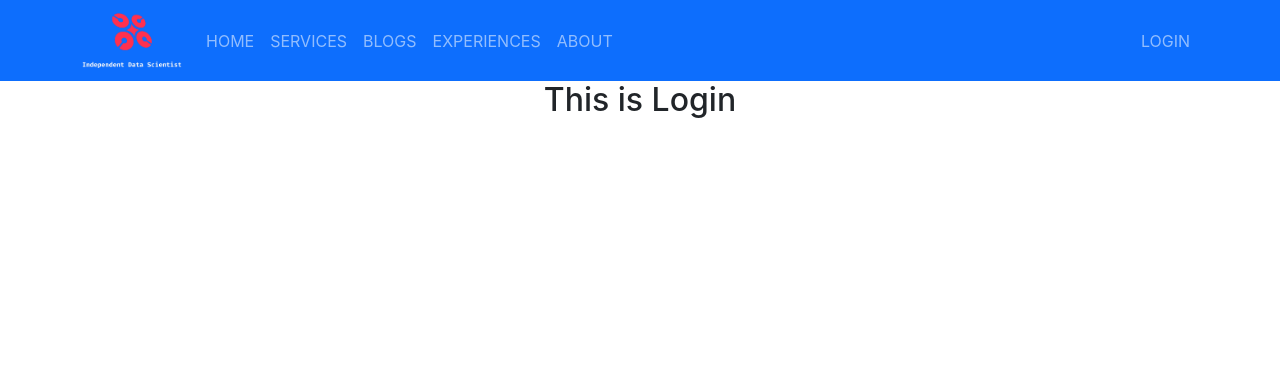
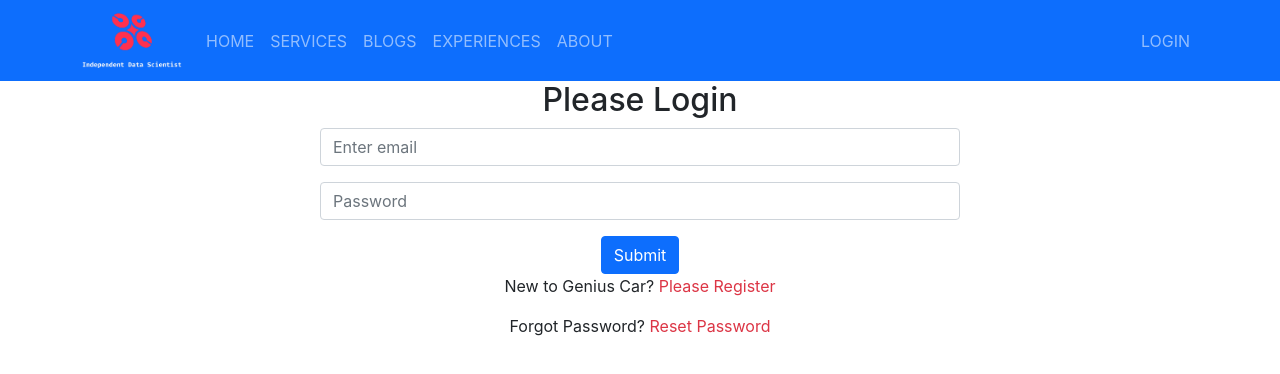
Before and after one commit to nnabicse/Independent-Data-Scientist, a React (Create React App) app: page /login in a window 1280 px wide. Shown: the top 374 px of the page. Built offline with nearby package versions, Linux system fonts and the light colour scheme.

Commit message:
login page designed

```diff
--- a/src/App.js
+++ b/src/App.js
@@ -6,7 +6,8 @@ import Checkout from './Pages/Checkout/Checkout/Checkout';
 import Experiences from './Pages/Experiences/Experiences/Experiences';
 
 import Home from './Pages/Home/Home/Home';
-import Login from './Pages/Login/Login';
+import Login from './Pages/Login/Login/Login';
+import Register from './Pages/Login/Register/Register';
 import Services from './Pages/Services/Services/Services';
 import Header from './Pages/Shared/Header/Header';
 
@@ -23,6 +24,7 @@ function App() {
         <Route path='/blogs' element={<Blogs></Blogs>}></Route>
         <Route path='/about' element={<About></About>}></Route>
         <Route path='/login' element={<Login></Login>}></Route>
+        <Route path='/register' element={<Register></Register>}></Route>
       </Routes>
     </div>
   );
--- a/src/Pages/Login/Login.js
+++ /dev/null
@@ -1,11 +0,0 @@
-import React from 'react';
-
-const Login = () => {
-    return (
-        <div>
-            <h2>This is Login</h2>
-        </div>
-    );
-};
-
-export default Login;
--- /dev/null
+++ b/src/Pages/Login/Login/Login.css
@@ -0,0 +1,4 @@
+.login-container {
+    width: 50%;
+    margin: auto;
+}
--- /dev/null
+++ b/src/Pages/Login/Login/Login.js
@@ -0,0 +1,32 @@
+import React, { useRef } from 'react';
+import { Form } from 'react-bootstrap';
+import { Link, useNavigate } from 'react-router-dom';
+import './Login.css'
+
+const Login = () => {
+    const emailRef = useRef("");
+    const passwordRef = useRef("");
+    const navigate = useNavigate()
+
+    const navigateRegister = event => {
+        navigate('/register')
+    }
+    return (
+        <div className='login-container'>
+            <h2 className='login-header'>Please Login</h2>
+            <Form>
+                <Form.Group className="mb-3" controlId="formBasicEmail">
+                    <Form.Control required ref={emailRef} type="email" placeholder="Enter email" />
+                </Form.Group>
+                <Form.Group className="mb-3" controlId="formBasicPassword">
+                    <Form.Control required ref={passwordRef} type="password" placeholder="Password" />
+                </Form.Group>
+                <button className='btn btn-primary' type='submit'>Submit</button>
+            </Form>
+            <p>New to Genius Car? <Link to='/register' className='text-danger pe-auto text-decoration-none' onClick={navigateRegister}>Please Register</Link></p>
+            <p>Forgot Password? <Link to='' className='text-danger pe-auto text-decoration-none' >Reset Password</Link></p>
+        </div>
+    );
+};
+
+export default Login;
--- /dev/null
+++ b/src/Pages/Login/Register/Register.js
@@ -0,0 +1,11 @@
+import React from 'react';
+
+const Register = () => {
+    return (
+        <div>
+            <h2>This is Register</h2>
+        </div>
+    );
+};
+
+export default Register;
```
Also changed, not shown: src/Pages/Login/Register/Register.css (added).
